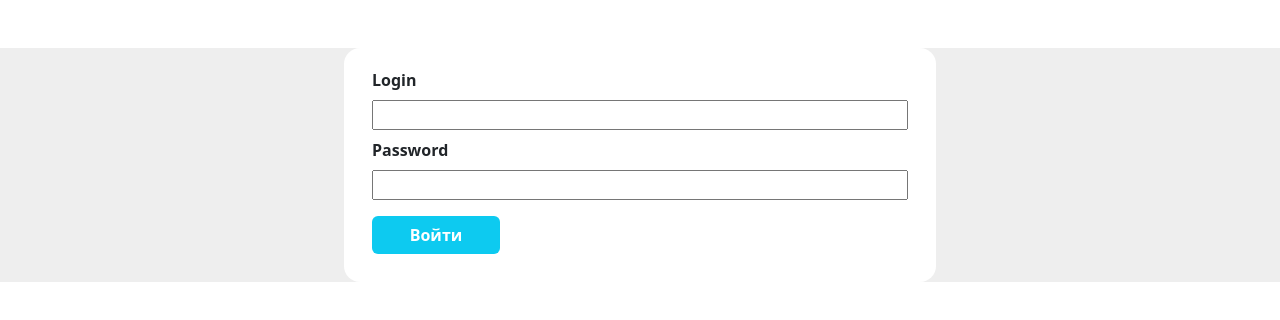
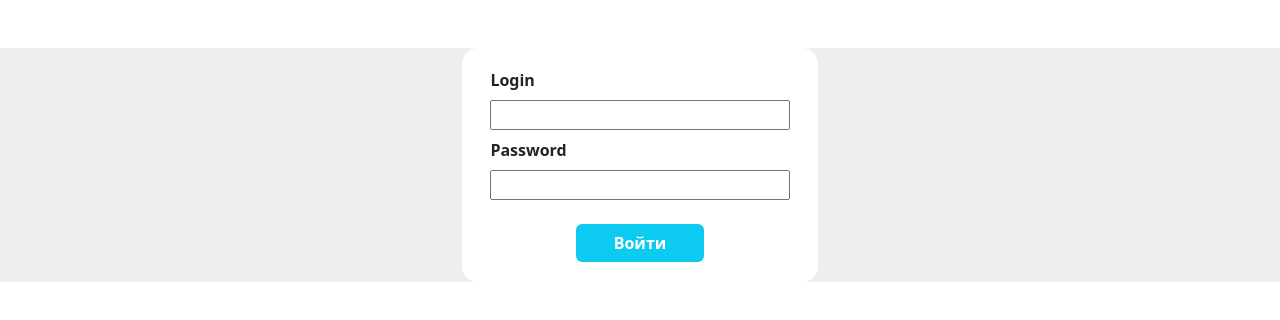
Before and after one commit to Hrpl/ReactProject, a React (Vite) app: page /login in a window 1280 px wide. Shown: the top 320 px of the page. Built offline with nearby package versions, Linux system fonts and the light colour scheme.

Commit message:
v0.0.2 create login form

```diff
--- /dev/null
+++ b/src/components/Feed.jsx
@@ -0,0 +1,5 @@
+export function Feed(){
+    return(
+        <></>
+    )
+}
--- a/src/components/Login.jsx
+++ b/src/components/Login.jsx
@@ -1,34 +1,42 @@
-import { useContext, useEffect } from "react"
-import { AuthContext } from "../AuthContext"
+import { useContext, useEffect, useState } from "react"
+import { AuthContext } from "../context/AuthContext"
 import styles from "../styles/Login.module.css"
 
 
 export function Login(){
 
-    const {user} = useContext(AuthContext)
+    const {user, setUser } = useContext(AuthContext)
 
     function clickLoginButton(){
-        useEffect(() => {
-
-        },[])
+        console.log(user)
     }
 
     return(
+
         <div className="mt-5 mx-5 d-flex justify-content-center">
             <div className={styles.place}>
-                <label className={styles.boldLabel}Пароль htmlFor="login">Login</label>
-                <input className="m-2" id="login" type="text"></input>
+                <div className="d-flex flex-column">
+                    <label className={styles.boldLabel} htmlFor="login">Login</label>
+                    <input value={user.login} className="m-2" id="login" type="text"
+                    onChange={(event) => setUser({...user, login: event.target.value})} />
+                </div>
 
-                <label className={styles.boldLabel}>Password</label>
-                <input className="m-2" id="login" type="password"></input>
+                <div className="d-flex flex-column">
+                    <label className={styles.boldLabel}>Password</label>
+                    <input value={user.password} className="m-2" id="password" type="password"
+                    onChange={(event) => setUser({...user, password: event.target.value})} />
+                </div>
 
-                <button className="bg-info btn text-white" style={{
+
+                <button className="bg-info btn text-white d-flex align-self-center justify-content-center mt-3 mb-0" style={{
                     fontWeight: 600,
                     margin: "0.5rem",
                     width: "10vw"
                 }}
-                onClick={Login}>Войти</button>
+                onClick={clickLoginButton}>Войти</button>
             </div>
         </div>
+
+
     )
 }
--- a/src/AuthContext.jsx
+++ b/src/context/AuthContext.jsx
@@ -2,15 +2,14 @@ import { createContext, useState } from "react";
 
 export const AuthContext = createContext({
     user:{
-        name: false,
-        password: '',
-    },
-    setUser: null,
+        login: '',
+        password: ''
+    }
 })
 
 export const AuthProvider = ({children}) => {
     const [user, setUser] = useState({
-        name: '',
+        login: '',
         password: '',
     })
 
@@ -19,7 +18,7 @@ export const AuthProvider = ({children}) => {
         <AuthContext.Provider
             value={{
                 user,
-                setUser,
+                setUser
             }}
         >
             {children}
--- a/src/main.jsx
+++ b/src/main.jsx
@@ -10,7 +10,7 @@ import {
   Route,
   Link,
 } from "react-router-dom";
-import { AuthProvider } from './AuthContext.jsx';
+import { AuthProvider } from './context/AuthContext.jsx'
 
 const router = createBrowserRouter([
   {
--- a/src/styles/Login.module.css
+++ b/src/styles/Login.module.css
@@ -7,12 +7,13 @@ body{
     background-color: #fff;
     border-radius: 1rem;
     height: 100%;
-    width: 50%;
+    width: 30%;
     padding: 20px;
+
 
     display: flex;
     flex-direction: column;
-    justify-content: center;
+    justify-content: space-between;
     align-self: center;
 }
 
```
Also changed, not shown: src/components/Header.jsx (+8 -5 lines).
